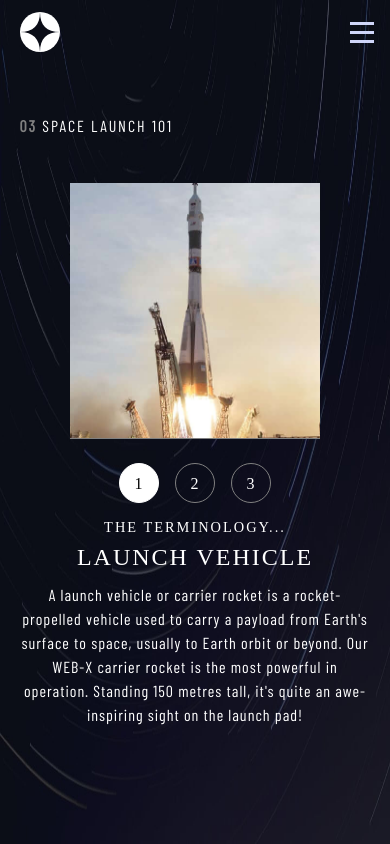
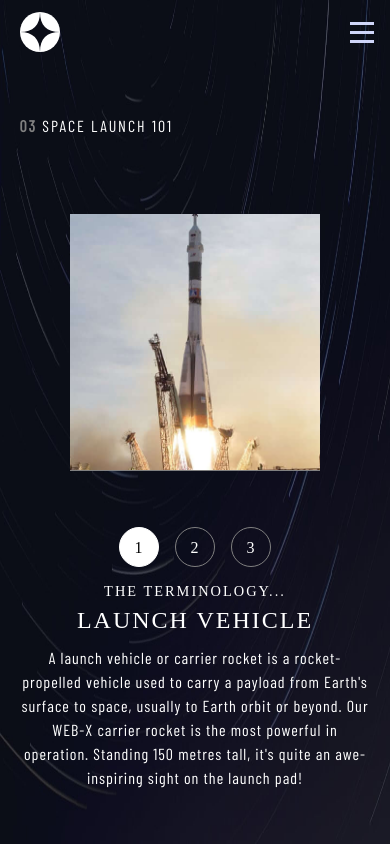
Before and after one commit to huongw/space-tourism, a React (Create React App) app: page /technology in a window 390 px wide. Shown: the top 844 px of the page. Built offline with nearby package versions, Linux system fonts and the light colour scheme; a web font is replaced by a local one.

Commit message:
increase height for tech img wrapper and remove flex initial for crew comp

```diff
--- a/src/components/Crew/Crew.css
+++ b/src/components/Crew/Crew.css
@@ -129,7 +129,6 @@
   }
 
   .crew .img-wrapper {
-    flex: initial;
     max-width: 250px;
   }
 }
--- a/src/components/Technology/Tech.css
+++ b/src/components/Technology/Tech.css
@@ -142,5 +142,6 @@
 
   .tech .img-wrapper {
     max-width: 250px;
+    min-height: 20em;
   }
 }
```
